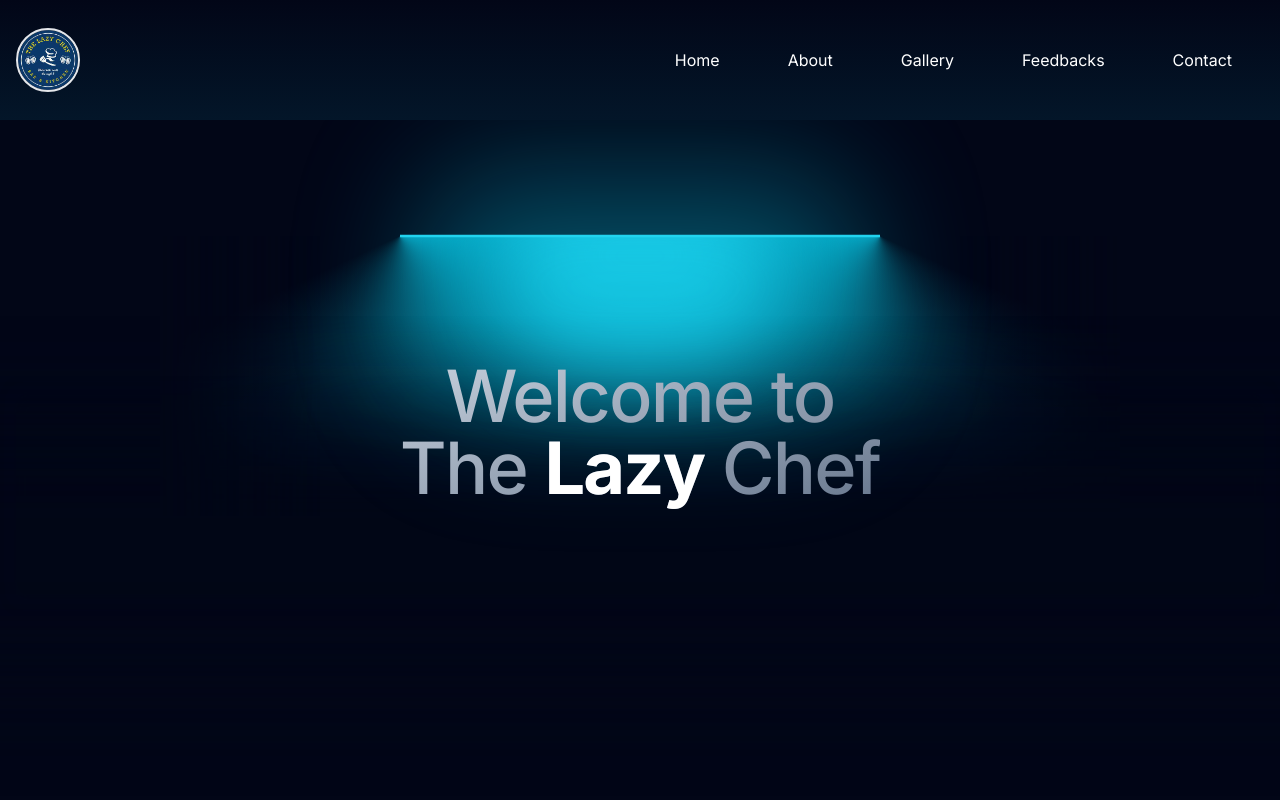
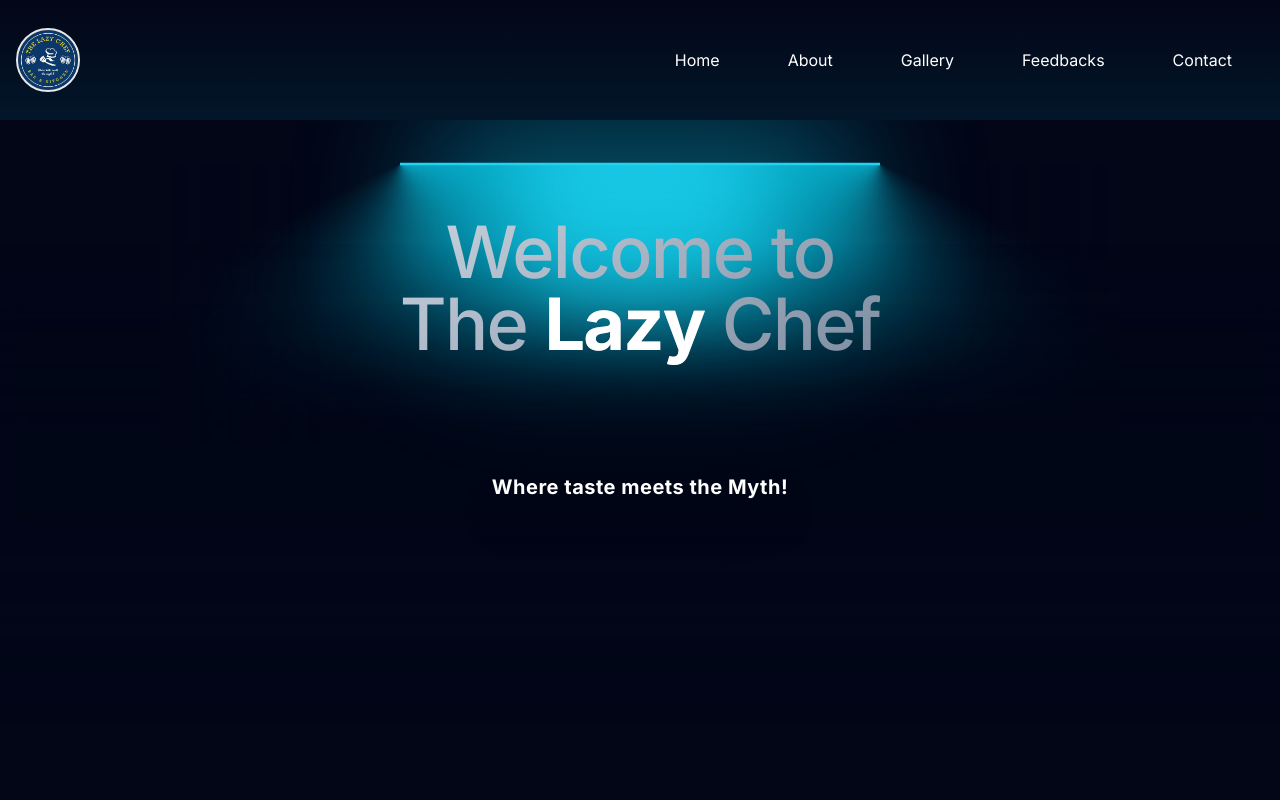
Before and after one commit to A5shi5h/lazy-chef, a Next.js app: page / in a window 1280 px wide. Shown: the top 800 px of the page. Built offline with nearby package versions, Linux system fonts and the light colour scheme.

Commit message:
changes in home

```diff
--- a/app/globals.css
+++ b/app/globals.css
@@ -1,6 +1,7 @@
 @tailwind base;
 @tailwind components;
 @tailwind utilities;
+
 
 body , html{
   background: #020617;
--- a/app/home.tsx
+++ b/app/home.tsx
@@ -18,6 +18,10 @@
         className="mt-8 bg-gradient-to-br from-slate-300 to-slate-500 py-4 bg-clip-text text-center text-4xl font-medium tracking-tight text-transparent md:text-7xl"
       >
         Welcome to <br/> The <span className="font-bold  text-white">Lazy</span> Chef
+        <br/>
+        <br/>
+        <span className="text-xl font-bold tracking-wide text-white
+        drop-shadow-2xl">Where taste meets the Myth!</span>
       </motion.h1>
     </LampContainer>
     </div>
```
